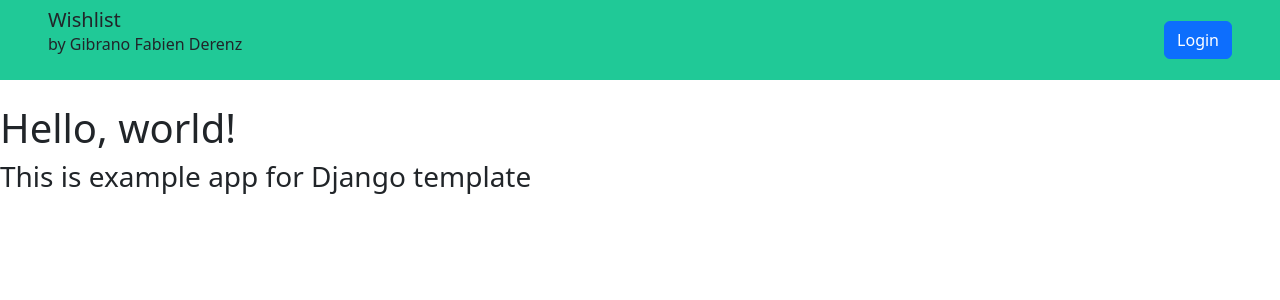
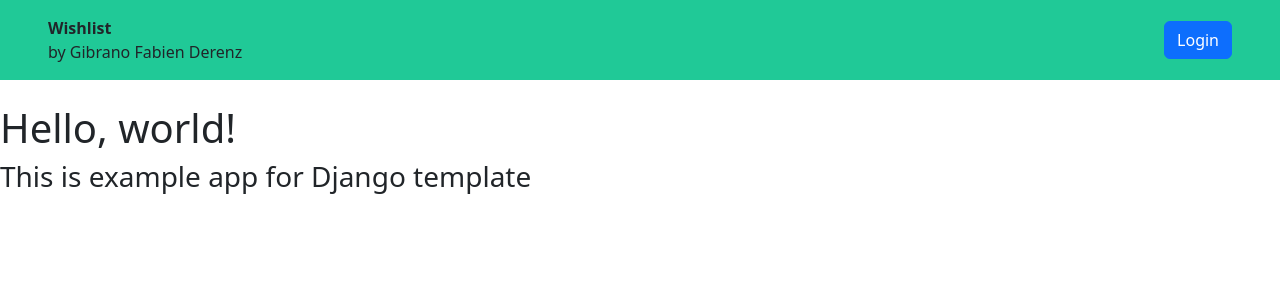
Before and after one commit to gibranoderenz/lab-pbp22, a Django app: page / in a window 1280 px wide. Shown: the top 300 px of the page. Run offline with Django 4.2, Linux system fonts and the light colour scheme.

Commit message:
Add styling

```diff
--- a/templates/base.html
+++ b/templates/base.html
@@ -14,14 +14,13 @@
   </head>
 
   <body>
-    <nav class="align-items-center navbar px-5 py-2 mb-4" style="background-color:  #20c997;">
-      <div class="align-items-center ">
-        <h5 class="m-0">Wishlist</h5>
-        <p>by Gibrano Fabien Derenz</p>
+    <nav class="d-flex align-items-center navbar px-5 py-3 mb-4" style="background-color: #20c997;>
+      <div class="d-flex align-items-center">
+        <p class="m-0"><strong>Wishlist</strong><br/> by Gibrano Fabien Derenz</p>
       </div>
-      <div class="d-flex gap-3 justify-items-center align-middle">
+      <div class="d-flex gap-3 justify-items-center align-items-center">
         {%  if user.is_active  %}
-        <p> Hey, {{ user.username }} </p>
+        <strong> Hey, {{ user.username }} </strong>
         <button class="btn btn-danger"><a class="text-white text-decoration-none" href="{% url 'wishlist:logout' %}">Logout</a></button>
         {% else %}
         <button class="btn btn-primary"><a class="text-white text-decoration-none" href="{% url 'wishlist:login' %}">Login</a></button>
```
